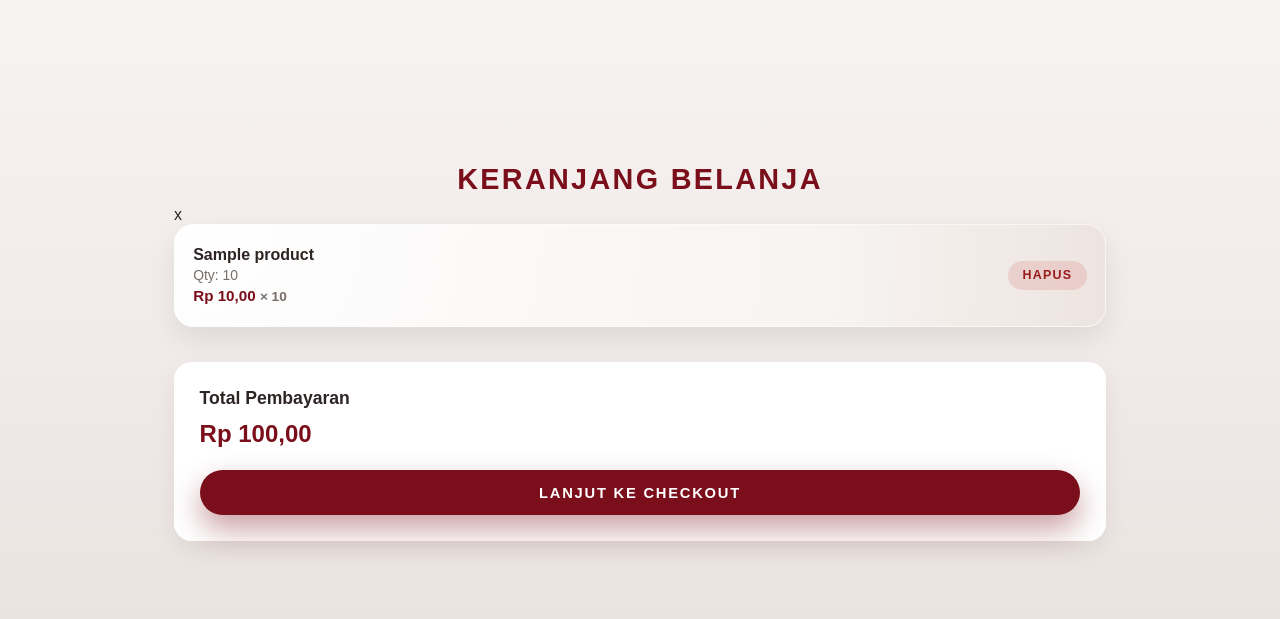
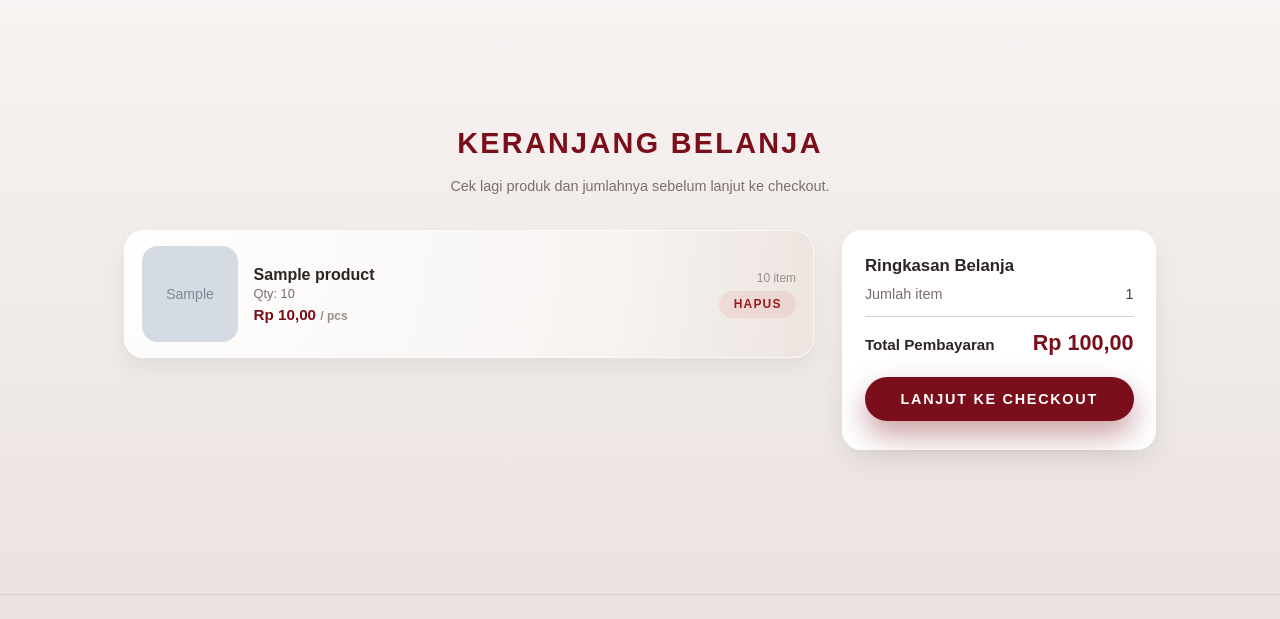
Before and after one commit to JELAYANN/AFPROMOTION_PROJECT, a Django app: page /cart/ in a window 1280 px wide. Shown: the part 58-677 px from the top of the page. Run offline with Django 5.2, Linux system fonts and the light colour scheme; a user stored in the database is signed in; tables that the repository leaves empty hold one stand-in row (values such as "Sample post"); grey boxes marked "Sample" are stand-in pictures.

Commit message:
UI Update

```diff
--- a/shop/templates/shop/base.html
+++ b/shop/templates/shop/base.html
@@ -65,7 +65,7 @@
 
     /* saat scroll sedikit → navbar lebih solid */
     .af-nav.scrolled {
-      background: rgba(255, 255, 255, 0.9);
+      background: rgba(255, 255, 255, 0.247);
       box-shadow: 0 4px 14px rgba(0,0,0,0.06);
     }
 
--- a/shop/templates/shop/cart_detail.html
+++ b/shop/templates/shop/cart_detail.html
@@ -15,13 +15,13 @@
   }
 
   .cart-wrap {
-    max-width: 980px;
-    margin: 2.2rem auto 4rem;
-    padding: 1rem 1.5rem;
-    animation: fadeIn 0.6s ease;
+    max-width: 1080px;
+    margin: 2.4rem auto 4rem;
+    padding: 0 1.5rem;
+    animation: cartFadeIn 0.6s ease;
   }
 
-  @keyframes fadeIn {
+  @keyframes cartFadeIn {
     from { opacity: 0; transform: translateY(12px); }
     to   { opacity: 1; transform: translateY(0); }
   }
@@ -32,45 +32,98 @@
     letter-spacing: 0.08em;
     text-transform: uppercase;
     color: #7A0E1A;
-    margin-bottom: 0.6rem;
+    margin-bottom: .4rem;
   }
 
   .cart-subtext {
     color: #7A6E6C;
-    font-size: 0.92rem;
+    font-size: 0.9rem;
     text-align: center;
-    margin-bottom: 2.4rem;
+    margin-bottom: 2rem;
   }
 
-  /* ===== CARD STYLE ===== */
+  /* ===== MAIN LAYOUT: LIST (LEFT) + SUMMARY (RIGHT) ===== */
+  .cart-layout {
+    display: grid;
+    grid-template-columns: minmax(0, 2.2fr) minmax(0, 1fr);
+    gap: 1.8rem;
+    align-items: flex-start;
+  }
+
+  @media (max-width: 820px) {
+    .cart-layout {
+      grid-template-columns: minmax(0, 1fr);
+    }
+  }
+
+  /* ===== ITEM LIST ===== */
+  .cart-list {
+    display: flex;
+    flex-direction: column;
+    gap: 1rem;
+  }
+
   .cart-item {
     background: radial-gradient(circle at top left, #ffffff 0%, #f7f4f2 70%, #ede4df 100%);
     border-radius: 20px;
-    padding: 1.4rem 1.2rem;
+    padding: 1rem 1.1rem;
     box-shadow:
-      0 12px 28px rgba(0,0,0,0.08),
-      inset 0 0 0 1px rgba(255,255,255,0.6);
-    margin-bottom: 1.4rem;
-    display: flex;
-    justify-content: space-between;
+      0 10px 24px rgba(0,0,0,0.06),
+      inset 0 0 0 1px rgba(255,255,255,0.7);
+
+    display: grid;
+    grid-template-columns: auto minmax(0, 1fr) auto;
+    gap: 1rem;
     align-items: center;
   }
 
+  @media (max-width: 640px) {
+    .cart-item {
+      grid-template-columns: auto minmax(0, 1fr);
+      grid-template-rows: auto auto;
+      row-gap: .7rem;
+    }
+  }
+
+  /* thumbnail */
+  .cart-thumb {
+    width: 96px;
+    height: 96px;
+    border-radius: 16px;
+    overflow: hidden;
+    background: #e5dedb;
+    flex-shrink: 0;
+  }
+
+  .cart-thumb img {
+    width: 100%;
+    height: 100%;
+    object-fit: cover;
+    display: block;
+  }
+
   .cart-info {
-    max-width: 68%;
+    min-width: 0;
   }
 
   .cart-name {
     font-size: 1rem;
     font-weight: 600;
     color: #2C2524;
-    margin-bottom: 0.2rem;
+    margin-bottom: 0.15rem;
   }
 
   .cart-meta {
-    font-size: 0.87rem;
+    font-size: 0.8rem;
     color: #7A6E6C;
-    margin-bottom: 0.25rem;
+    margin-bottom: 0.3rem;
+  }
+
+  .cart-price-row {
+    display: flex;
+    align-items: baseline;
+    gap: .4rem;
+    flex-wrap: wrap;
   }
 
   .cart-price {
@@ -79,46 +132,111 @@
     font-weight: 600;
   }
 
+  .cart-subtotal {
+    font-size: 0.85rem;
+    color: #4b3b38;
+    font-weight: 500;
+  }
+
+  /* remove button */
+  .cart-actions {
+    display: flex;
+    flex-direction: column;
+    align-items: flex-end;
+    gap: .35rem;
+  }
+
   .btn-remove {
-    background: rgba(185, 28, 28, 0.12);
+    background: rgba(185, 28, 28, 0.08);
     color: #991B1B;
-    padding: 0.45rem 0.9rem;
+    padding: 0.4rem 0.9rem;
     text-decoration: none;
-    font-size: 0.78rem;
+    font-size: 0.75rem;
     border-radius: 999px;
     text-transform: uppercase;
     letter-spacing: 0.1em;
     font-weight: 600;
     transition: all 0.15s ease;
+    white-space: nowrap;
   }
 
   .btn-remove:hover {
-    background: rgba(185, 28, 28, 0.22);
+    background: rgba(185, 28, 28, 0.18);
   }
 
-  /* TOTAL BOX */
-  .cart-total-box {
-    margin-top: 2.2rem;
-    background: #fff;
-    border-radius: 18px;
-    padding: 1.6rem;
-    box-shadow:
-      0 10px 26px rgba(0,0,0,0.06),
-      inset 0 0 0 1px rgba(255,255,255,0.7);
+  .cart-small-label {
+    font-size: 0.75rem;
+    color: #9b8f8b;
   }
 
-  .cart-total-title {
-    font-size: 1.1rem;
+  @media (max-width: 640px) {
+    .cart-actions {
+      grid-column: 1 / -1;
+      flex-direction: row;
+      justify-content: space-between;
+      width: 100%;
+    }
+  }
+
+  /* ===== SUMMARY BOX (RIGHT) ===== */
+  .cart-summary {
+    background: #ffffff;
+    border-radius: 20px;
+    padding: 1.6rem 1.4rem 1.8rem;
+    box-shadow:
+      0 12px 28px rgba(0,0,0,0.07),
+      inset 0 0 0 1px rgba(255,255,255,0.8);
+    position: sticky;
+    top: 92px;
+  }
+
+  @media (max-width: 820px) {
+    .cart-summary {
+      position: static;
+    }
+  }
+
+  .cart-summary-title {
+    font-size: 1.05rem;
     font-weight: 600;
     color: #2C2524;
-    margin-bottom: 0.7rem;
+    margin-bottom: 0.6rem;
   }
 
-  .cart-total-value {
-    font-size: 1.5rem;
+  .cart-summary-row {
+    display: flex;
+    justify-content: space-between;
+    align-items: baseline;
+    font-size: 0.9rem;
+    color: #7A6E6C;
+    margin-bottom: 0.25rem;
+  }
+
+  .cart-summary-row span:last-child {
+    font-weight: 500;
+    color: #4b3b38;
+  }
+
+  .cart-summary-total {
+    margin-top: 0.9rem;
+    padding-top: 0.8rem;
+    border-top: 1px solid rgba(214,202,197,0.9);
+    display: flex;
+    justify-content: space-between;
+    align-items: baseline;
+    margin-bottom: 1.3rem;
+  }
+
+  .cart-summary-total-label {
+    font-size: 0.95rem;
+    font-weight: 600;
+    color: #2C2524;
+  }
+
+  .cart-summary-total-value {
+    font-size: 1.35rem;
     font-weight: 700;
     color: #7A0E1A;
-    margin-bottom: 1.4rem;
   }
 
   .btn-checkout {
@@ -128,7 +246,7 @@
     border-radius: 999px;
     background: #7A0E1A;
     color: #fff;
-    font-size: 0.92rem;
+    font-size: 0.9rem;
     text-align: center;
     font-weight: 600;
     letter-spacing: 0.12em;
@@ -149,42 +267,80 @@
     text-align: center;
     color: #7A6E6C;
     font-size: 1rem;
-    padding: 3rem 1rem;
+    padding: 3rem 1rem 3.5rem;
   }
+
 </style>
 
-
 <div class="cart-wrap">
-  <h2 class="cart-title">Keranjang Belanja</h2>x
+  <h2 class="cart-title">Keranjang Belanja</h2>
+  <p class="cart-subtext">
+    Cek lagi produk dan jumlahnya sebelum lanjut ke checkout.
+  </p>
 
   {% if items %}
-
+  <div class="cart-layout">
+    <!-- LIST ITEM -->
+    <div class="cart-list">
       {% for item in items %}
         <div class="cart-item">
+          <div class="cart-thumb">
+            {% if item.product.image %}
+              <img src="{{ item.product.image.url }}" alt="{{ item.product.name }}">
+            {% endif %}
+          </div>
 
           <div class="cart-info">
             <div class="cart-name">{{ item.product.name }}</div>
-        <div class="cart-meta">Qty: {{ item.quantity }}</div>
+            <div class="cart-meta">
+              Qty: {{ item.quantity }}
+            </div>
+            <div class="cart-price-row">
               <div class="cart-price">
                 Rp {{ item.product.price|intcomma }}
-          <span style="color: #7A6E6C; font-size:.85rem;">&times; {{ item.quantity }}</span>
+                <span class="cart-small-label">/ pcs</span>
+              </div>
+
             </div>
           </div>
 
-      <a href="{% url 'shop:cart_remove' item.id %}" class="btn-remove">Hapus</a>
-
+          <div class="cart-actions">
+            <span class="cart-small-label">
+              {{ item.quantity }} item
+            </span>
+            <a href="{% url 'shop:cart_remove' item.id %}" class="btn-remove">
+              Hapus
+            </a>
+          </div>
         </div>
       {% endfor %}
+    </div>
 
-    <div class="cart-total-box">
-      <div class="cart-total-title">Total Pembayaran</div>
-      <div class="cart-total-value">Rp {{ total|intcomma }}</div>
+    <!-- RINGKASAN -->
+    <aside class="cart-summary">
+      <div class="cart-summary-title">Ringkasan Belanja</div>
 
-      <a href="{% url 'shop:checkout' %}" class="btn-checkout">Lanjut ke Checkout</a>
+      <div class="cart-summary-row">
+        <span>Jumlah item</span>
+        <span>{{ items|length }}</span>
+      </div>
+
+      <div class="cart-summary-total">
+        <span class="cart-summary-total-label">Total Pembayaran</span>
+        <span class="cart-summary-total-value">Rp {{ total|intcomma }}</span>
+      </div>
+
+      <a href="{% url 'shop:checkout' %}" class="btn-checkout">
+        Lanjut ke Checkout
+      </a>
+    </aside>
   </div>
 
   {% else %}
-    <div class="cart-empty">Keranjang Anda masih kosong.</div>
+    <div class="cart-empty">
+      Keranjang Anda masih kosong.
+      Mulai belanja dari katalog untuk isi rak belanjaanmu ✨
+    </div>
   {% endif %}
 </div>
 
--- a/shop/views.py
+++ b/shop/views.py
@@ -11,7 +11,7 @@ from django.db.models import Sum, Count  # type: ignore
 from django.utils.dateparse import parse_date  # type: ignore
 from django.http import HttpResponse  # type: ignore
 import csv
-
+from .models import Product, ProductCategory, CartItem, Customer, Order, OrderItem, Payment
 from .forms import ProfileForm, RegisterForm
 from .models import (
     Product,
@@ -26,12 +26,44 @@ from .models import (
 # =====================
 # HOME
 # =====================
+def home(request):
+    category_slug = request.GET.get('category')
 
-def home(request):
-    products = Product.objects.filter(is_active=True).order_by('-created_at')
+    # Semua kategori
+    categories = ProductCategory.objects.all().order_by('name')
+
+    # Produk untuk katalog utama
+    products_qs = Product.objects.filter(is_active=True)
+    selected_category = None
+
+    if category_slug:
+        selected_category = get_object_or_404(ProductCategory, slug=category_slug)
+        products_qs = products_qs.filter(category=selected_category)
+
+    products = products_qs.order_by('-created_at')[:9]
+
+    # Card kategori: ambil 1 produk contoh per kategori
+    category_cards = []
+    for cat in categories:
+        sample = (
+            Product.objects
+            .filter(is_active=True, category=cat)
+            .order_by('-created_at')
+            .first()
+        )
+        category_cards.append({
+            "category": cat,
+            "sample": sample,
+        })
+
     return render(request, 'shop/home.html', {
         'products': products,
+        'categories': categories,
+        'category_cards': category_cards,
+        'selected_category': selected_category,
     })
+
+
 
 
 # =====================
```
Also changed, not shown: shop/templates/shop/home.html (+180 -72 lines), shop/templates/shop/management_sales_report.html (+4 -4 lines), shop/templates/shop/product_detail.html (+6 -8 lines), media/products/Polo_Polos_Lakos_PE_24s.jpg (added), media/products/katton_combed_lengan_panjang.jpg (added). Lines whose indentation alone changed are shown as unchanged.
